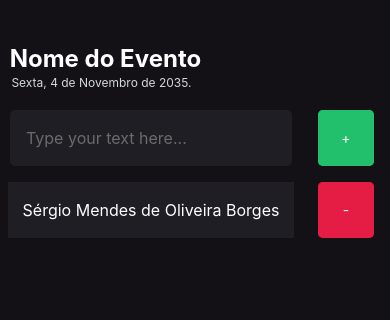
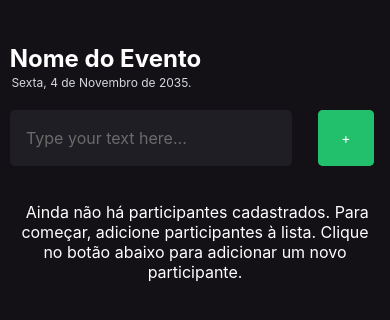
Before and after one commit to smborgesMobile/Im-Here, a React Native app in the folder imhere/: screen / in a window 390 px wide. Shown: the top 320 px of the page. Built offline with nearby package versions, Linux system fonts and the light colour scheme.

Commit message:
feat: enhance participant management by allowing dynamic addition and deletion, and improve empty state message

```diff
--- a/imhere/src/screens/home/index.tsx
+++ b/imhere/src/screens/home/index.tsx
@@ -4,9 +4,8 @@ import { Participant } from "../../components/Partcipant";
 import { styles } from "./styles";
 
 export default function Home() {
-    const [participants, setParcipants] = useState([
-        "Sérgio Mendes de Oliveira Borges"
-    ]);
+    const [participants, setParcipants] = useState<string[]>([]);
+    const [participantName, setParcipantName] = useState("");
 
     function handleParticipantDelete(name: string) {
         return Alert.alert(
@@ -15,7 +14,7 @@ export default function Home() {
             {
                 text: "Sim",
                 onPress: () => {
-                    console.log("Deletetado", name);
+                    setParcipants((prevState) => prevState.filter((participant) => participant !== name));
                 }
             },
             {
@@ -27,7 +26,7 @@ export default function Home() {
     }
 
     function handleParticipantAdd() {
-        if (participants.includes("Ana Maria Assis")) {
+        if (participants.includes(participantName)) {
             return Alert.alert(
                 "Atenção",
                 "Ja existe um participante cadastrado com esse nome", [
@@ -38,7 +37,7 @@ export default function Home() {
             ]);
         }
 
-        setParcipants((prevState) => [...prevState, "Ana Maria Assis"]);
+        setParcipants((prevState) => [...prevState, participantName]);
     }
 
     return (
@@ -50,6 +49,7 @@ export default function Home() {
                     style={styles.input}
                     placeholder="Type your text here..."
                     placeholderTextColor="#6b6b6b"
+                    onChangeText={setParcipantName}
                 />
 
                 <TouchableOpacity onPress={() => handleParticipantAdd()} style={styles.buttonSend}>
@@ -69,7 +69,8 @@ export default function Home() {
                 )}
                 showsVerticalScrollIndicator={false}
                 ListEmptyComponent={() => (
-                    <Text style={styles.lisEmpty}>Sem participantes cadastrados</Text>
+                    <Text style={styles.lisEmpty}> Ainda não há participantes cadastrados. Para começar, adicione participantes à lista.
+                        Clique no botão abaixo para adicionar um novo participante.</Text>
                 )}
             />
         </SafeAreaView>
--- a/imhere/src/screens/home/styles.tsx
+++ b/imhere/src/screens/home/styles.tsx
@@ -14,7 +14,7 @@ export const styles = StyleSheet.create({
     marginLeft: 4,
     marginTop: 20
   },
-eventDate: {
+  eventDate: {
     color: '#d5d8de',
     fontSize: 12,
     marginTop: 2,
@@ -48,9 +48,12 @@ eventDate: {
     marginTop: 20
   },
   lisEmpty: {
+    width: '100%',
     fontSize: 16,
     color: '#ffffff',
     marginTop: 20,
-    marginLeft: 16
+    paddingLeft: 16,
+    paddingRight: 16,
+    textAlign: 'center'
   }
 });
```
